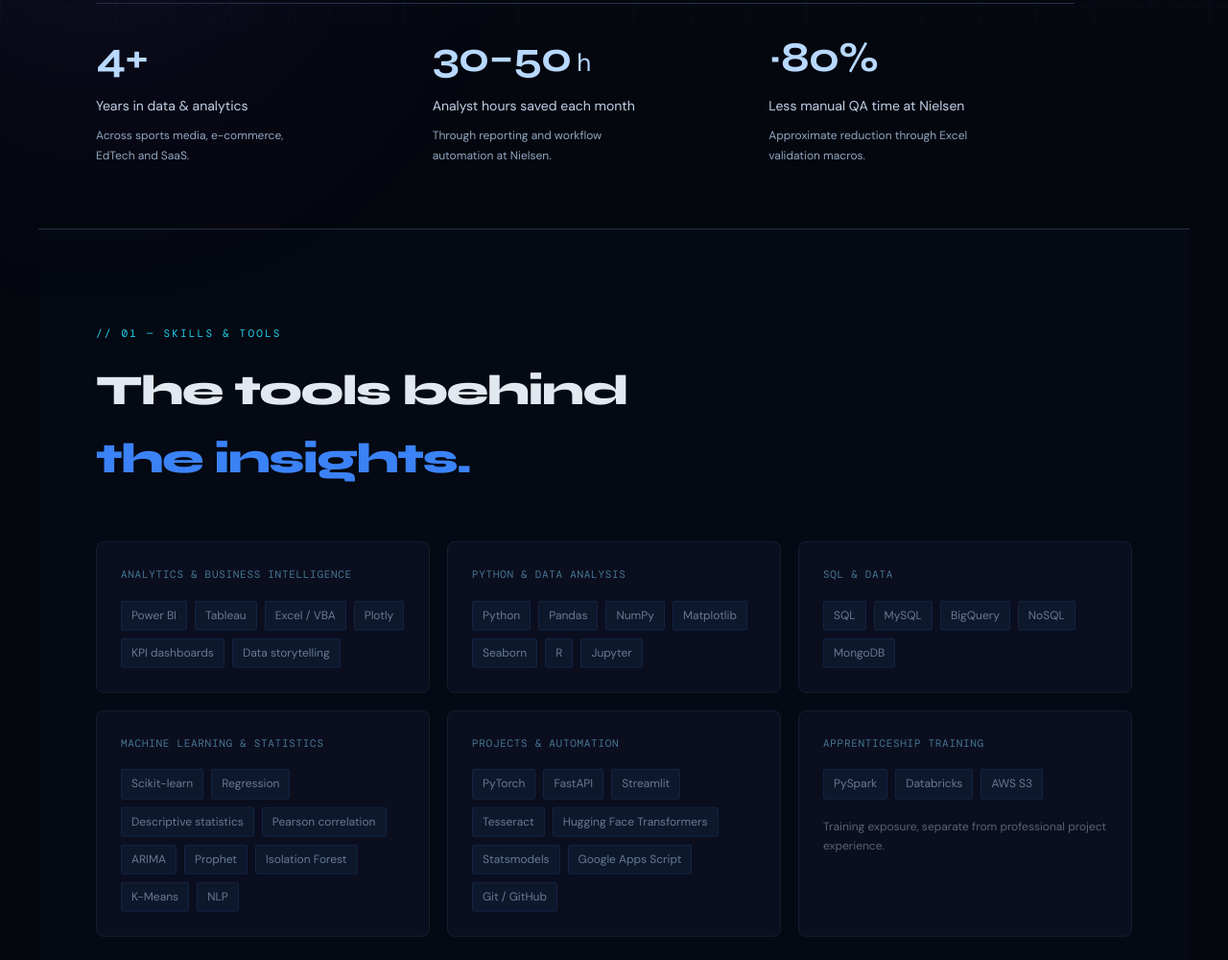
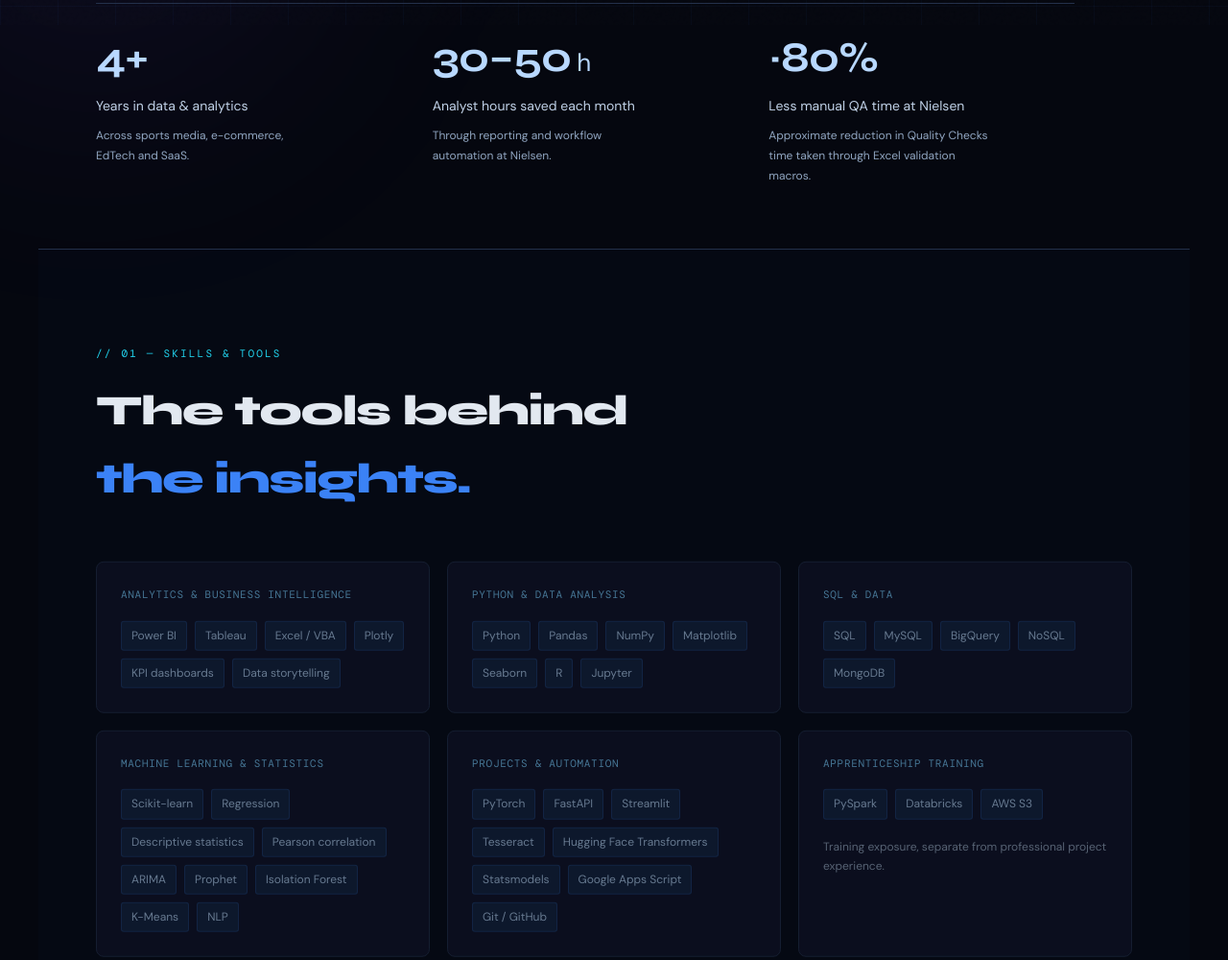
Before and after one commit to Kirtibhanu07/Kirtibhanu07.github.io, a plain HTML site: page index.html in a window 1280 px wide. Shown: the part 774-1774 px from the top of the page at 96% size. Drawn offline with nearby package versions, Linux system fonts and the light colour scheme; animation ran at ten frames a second; a web font is replaced by a local one.

Commit message:
Update index.html

```diff
--- a/index.html
+++ b/index.html
@@ -375,7 +375,7 @@ footer{
   </h1>
   <div class="hero-sub"><p>I’m a Data Analyst II at Nielsen, with 4+ years of experience across sports media analytics, e-commerce, EdTech and SaaS. I analyse audience, broadcast and brand-exposure data to help teams understand campaign performance and make informed business decisions.</p><p>Using Python, SQL, Excel, Power BI and Tableau, I build KPI dashboards, automate recurring reports and improve data quality. My work brings together clear reporting, reliable workflows and practical analysis—so stakeholders can spend less time collecting data and more time acting on it.</p></div>
   <div class="hero-cta"><a href="#projects" class="btn btn-primary">Explore projects <span>↓</span></a><a href="mailto:kirtib.bhanu39@gmail.com?subject=R%C3%A9sum%C3%A9%20request" class="btn btn-ghost">Request résumé ↗</a></div>
-  <div class="hero-stats"><div><strong><span data-count="4">4</span>+</strong><small>Years in data & analytics</small><p class="stat-context">Across sports media, e-commerce, EdTech and SaaS.</p></div><div><strong><span data-count="30">30</span>–<span data-count="50">50</span><em> h</em></strong><small>Analyst hours saved each month</small><p class="stat-context">Through reporting and workflow automation at Nielsen.</p></div><div><strong>~<span data-count="80">80</span>%</strong><small>Less manual QA time at Nielsen</small><p class="stat-context">Approximate reduction through Excel validation macros.</p></div></div>
+  <div class="hero-stats"><div><strong><span data-count="4">4</span>+</strong><small>Years in data & analytics</small><p class="stat-context">Across sports media, e-commerce, EdTech and SaaS.</p></div><div><strong><span data-count="30">30</span>–<span data-count="50">50</span><em> h</em></strong><small>Analyst hours saved each month</small><p class="stat-context">Through reporting and workflow automation at Nielsen.</p></div><div><strong>~<span data-count="80">80</span>%</strong><small>Less manual QA time at Nielsen</small><p class="stat-context">Approximate reduction in Quality Checks time taken through Excel validation macros.</p></div></div>
 
 </div>
 
```
